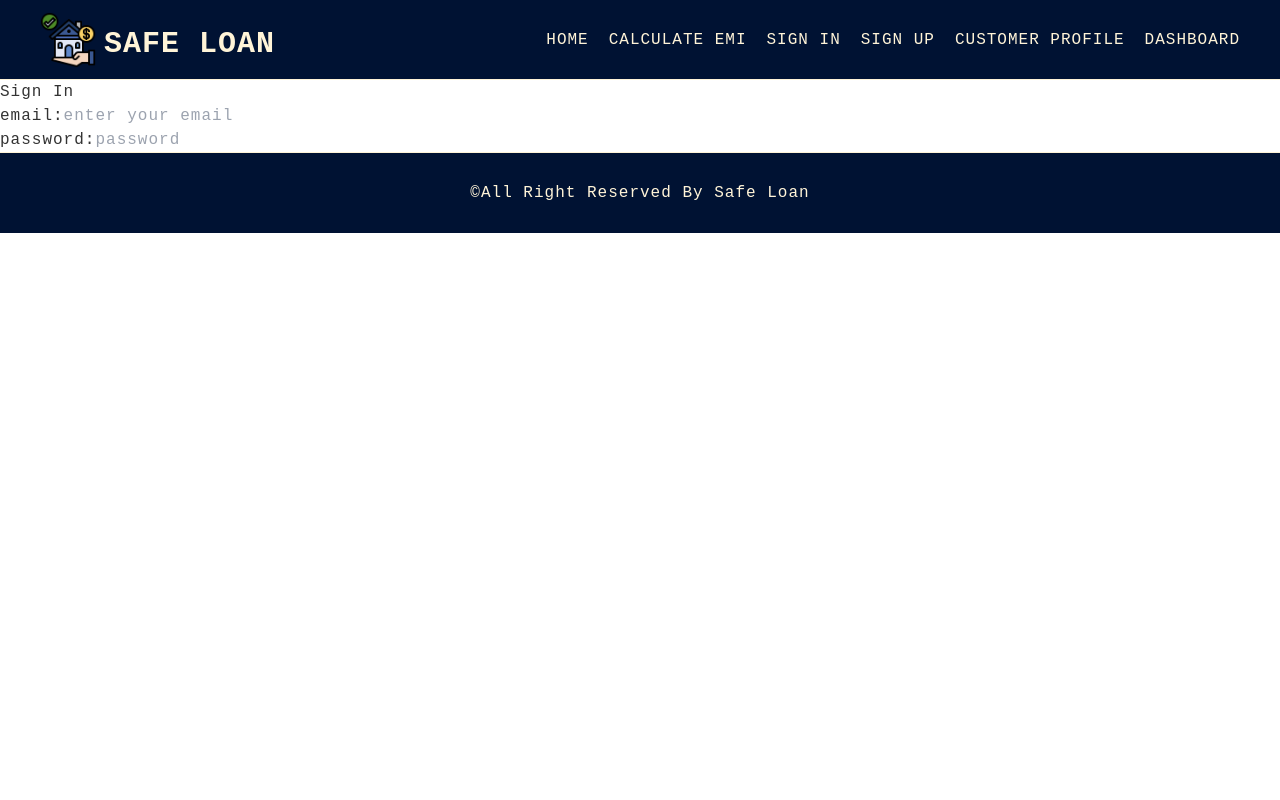
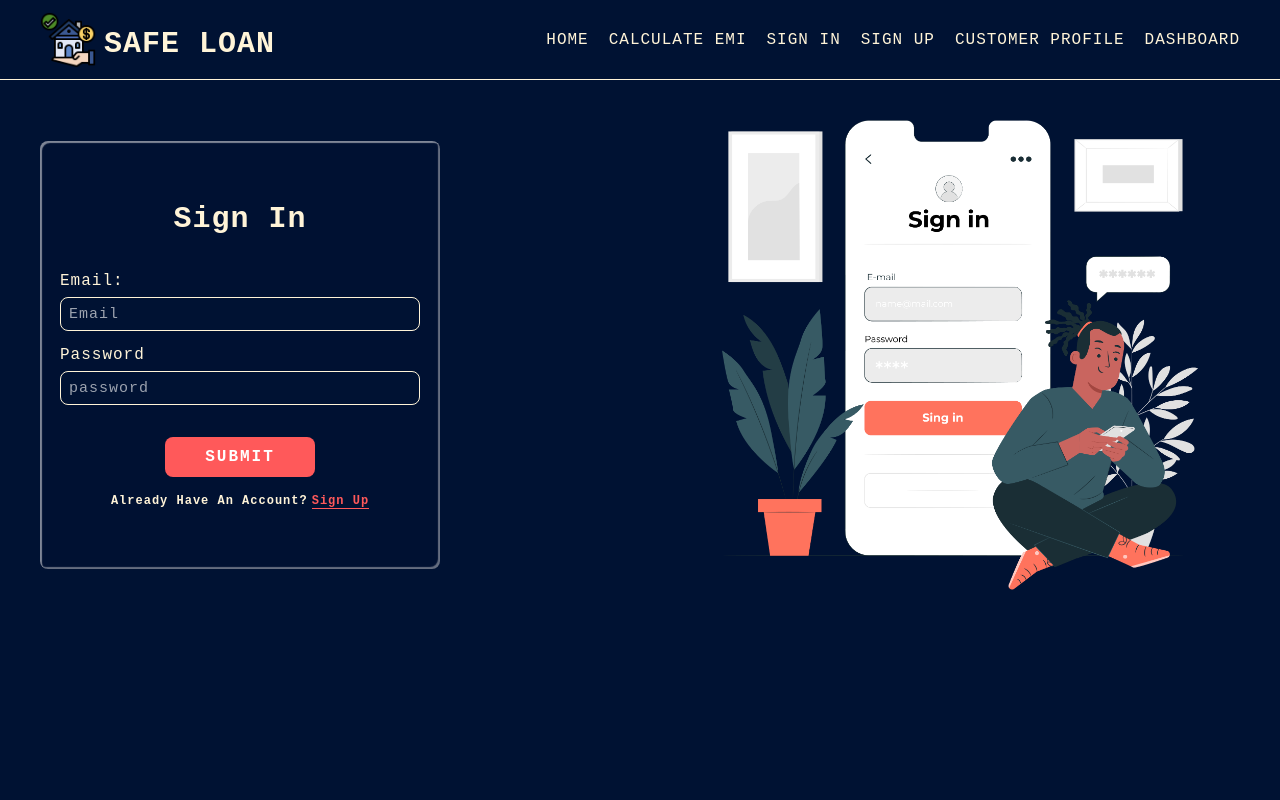
Before and after one commit to mostafizurRahaman/safe-loan, a React (Create React App) app: page /signin in a window 1280 px wide. Shown: the top 800 px of the page. Built offline with nearby package versions, Linux system fonts and the light colour scheme; no server answers.

Commit message:
sign in page & form design with validation

```diff
--- a/src/Pages/SignIn/SignIn.js
+++ b/src/Pages/SignIn/SignIn.js
@@ -1,7 +1,9 @@
-import React from 'react';
+import React, { useState } from 'react';
 import { useForm } from 'react-hook-form';
 import ErrorMessage from '../../Components/ErrorMessage/ErrorMessage';
-
+import signin from '../../Assets/signin.png';
+import { BiImageAdd } from 'react-icons/bi';
+import { Link } from 'react-router-dom';
 const SignIn = () => {
    const {register, handleSubmit, formState:{errors}} =  useForm();
 
@@ -11,30 +13,90 @@ const SignIn = () => {
 
 
    return (
+      <div className="min-h-screen py-10 md:px-10 px-5 bg-primary ">
+      <div className="flex  items-center justify-center  md:flex-row flex-col-reverse  gap-20 h-auto  ">
+         <div className="md:w-1/2 w-full">
+            <div className="w-full py-10 md:w-[400px] bg-primary   bg-opacity-75  p-5 rounded-lg myForm flex items-center justify-center " data-aos="fade-up-right">
+               <form
+                  className="w-full  flex items-center flex-col gap-3 h-auto "
+                  onSubmit={handleSubmit(onSubmit)}
+               >
                   <div>
-          <div>
-               <div>
-                  <form onSubmit={handleSubmit(onSubmit)}>
-                     <div>
-                        <h2>Sign In</h2>
+                     <h2 className="text-3xl font-bold capitalize my-5 text-center text-accent   ">
+                        Sign In
+                     </h2>
                   </div>
-                     <div>
-                        <label htmlFor="email">email:</label>
-                        <input type="email" id='email' placeholder="enter your email" name="email"
-                         {
-                           ...register("email",  {required: "must enter your email", pattern: {value: /^[^\s@]+@[^\s@]+\.[^\s@]+$/, message: "must enter a valid email:"}})
-                         }
+                  <div className="flex w-full  flex-col gap-1">
+                     <label className="text-accent " htmlFor="email">
+                        Email:
+                     </label>
+                     <input
+                        className="text-base font-medium border-accent border lg:w-full  rounded-lg px-2 py-1 placeholder:text-[15px] bg-primary text-secondary  "
+                        type="email"
+                        id="email"
+                        placeholder="Email"
+                        {...register("email", {
+                           required: "please enter your email",
+                           pattern: {
+                              value: /^[^\s@]+@[^\s@]+\.[^\s@]+$/,
+                              message: "enter an valid email.",
+                           },
+                        })}
                      />
-                        {
-                           errors?.email && <ErrorMessage>{errors?.email?.message}</ErrorMessage>
-                        }
+                     {errors?.email && (
+                        <ErrorMessage>{errors?.email?.message}</ErrorMessage>
+                     )}
+                  </div>
+                  <div className="flex w-full  flex-col gap-1">
+                     <label className="text-accent " htmlFor="password">
+                        Password
+                     </label>
+                     <input
+                        type="password"
+                        id="password"
+                        placeholder="password"
+                        name="password"
+                        className="text-base font-medium border-accent border lg:w-full  rounded-lg px-2 py-1 placeholder:text-[15px] bg-primary text-secondary  "
+                        {...register("password", {
+                           required: "enter a password",
+                           pattern: {
+                              value: /^(?=.*?[A-Z])(?=.*?[a-z])(?=.*?[0-9])(?=.*?[^\w\s]).{8,}$/,
+                              message: "enter  a strong password",
+                           },
+                        })}
+                     />
+                     {errors?.password && (
+                        <ErrorMessage>
+                           {errors?.password?.message}
+                        </ErrorMessage>
+                     )}
+                  </div>
 
+
+                  <div className="flex items-center justify-center flex-col ">
+                     <button
+                        type="submit"
+                        className="mb-2  text-white font-semibold uppercase px-10 py-2 bg-secondary hover:bg-opacity-80  rounded-lg my-5"
+                        style={{ letterSpacing: "2px" }}
+                     >
+                        Submit
+                     </button>
+                     <div className="mb-5">
+                        <p className="text-center  text-xs  text-accent font-semibold capitalize mt-2">
+                           Already have an account?
+                           <Link className="border-b border-b-secondary  text-secondary ml-1" to="/signup">sign up</Link>
+                        </p>
                      </div>
-                     <div>
-                        <label htmlFor="password">password:</label>
-                        <input type="password" id="password" placeholder="password" />
                   </div>
                </form>
+            </div>
+         </div>
+         <div className="w-full  md:w-1/2 flex items-center justify-center " data-aos="fade-up-left">
+            <img
+               src={signin}
+               alt="sign_up_image"
+               className="w-[85%] h-auto "
+            />
          </div>
       </div>
    </div>
--- a/src/Pages/SignUp/SignUp.js
+++ b/src/Pages/SignUp/SignUp.js
@@ -208,7 +208,7 @@ const SignUp = () => {
                         <div className="mb-5">
                            <p className="text-center  text-xs  text-accent font-semibold capitalize">
                               Already have an account?
-                              <Link className="border-b border-b-secondary  text-secondary ml-1" to="/signin">sing In</Link>
+                              <Link className="border-b border-b-secondary  text-secondary ml-1" to="/signin">sign In</Link>
                            </p>
                         </div>
                      </div>
```
Also changed, not shown: src/Assets/signin.png (added), 1 other file (tests, documents, lock files or other folders). Lines whose indentation alone changed are shown as unchanged.
